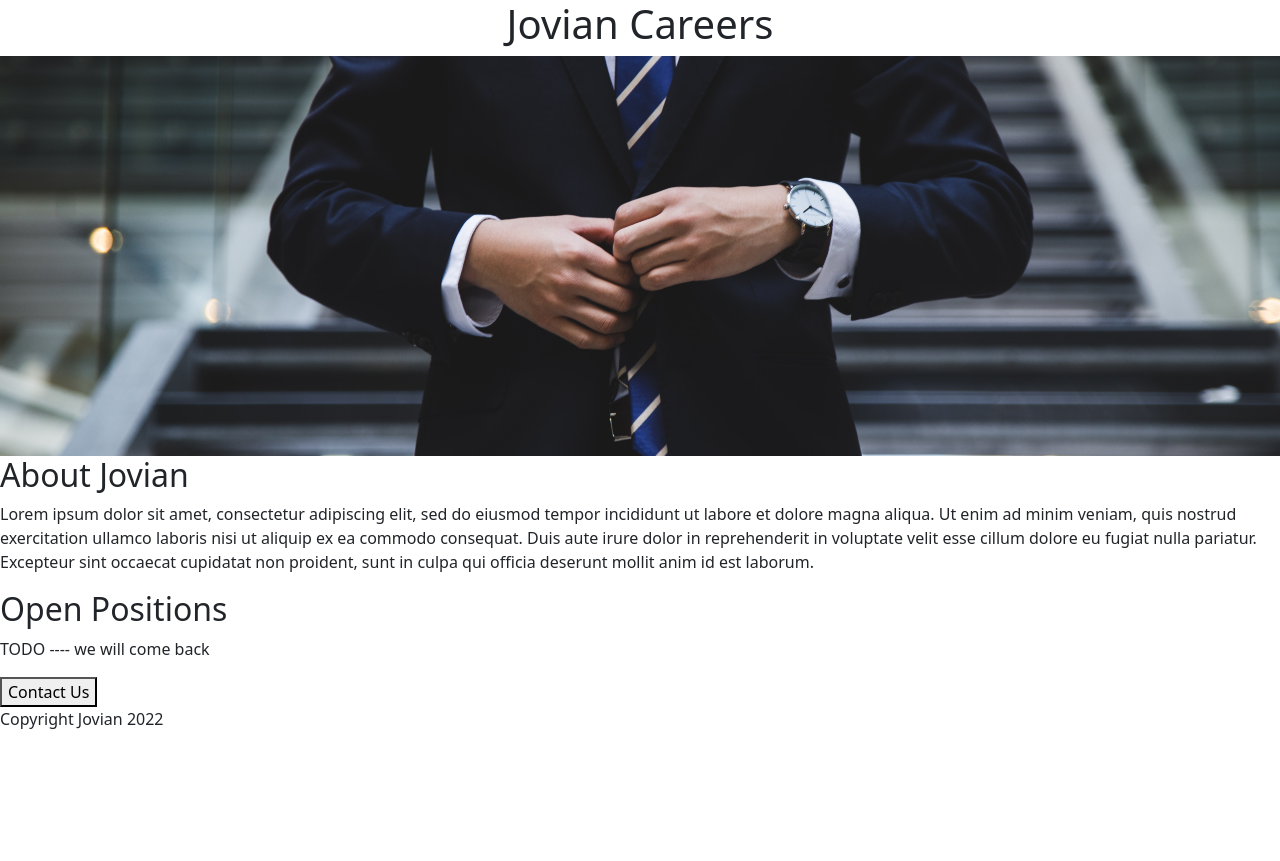
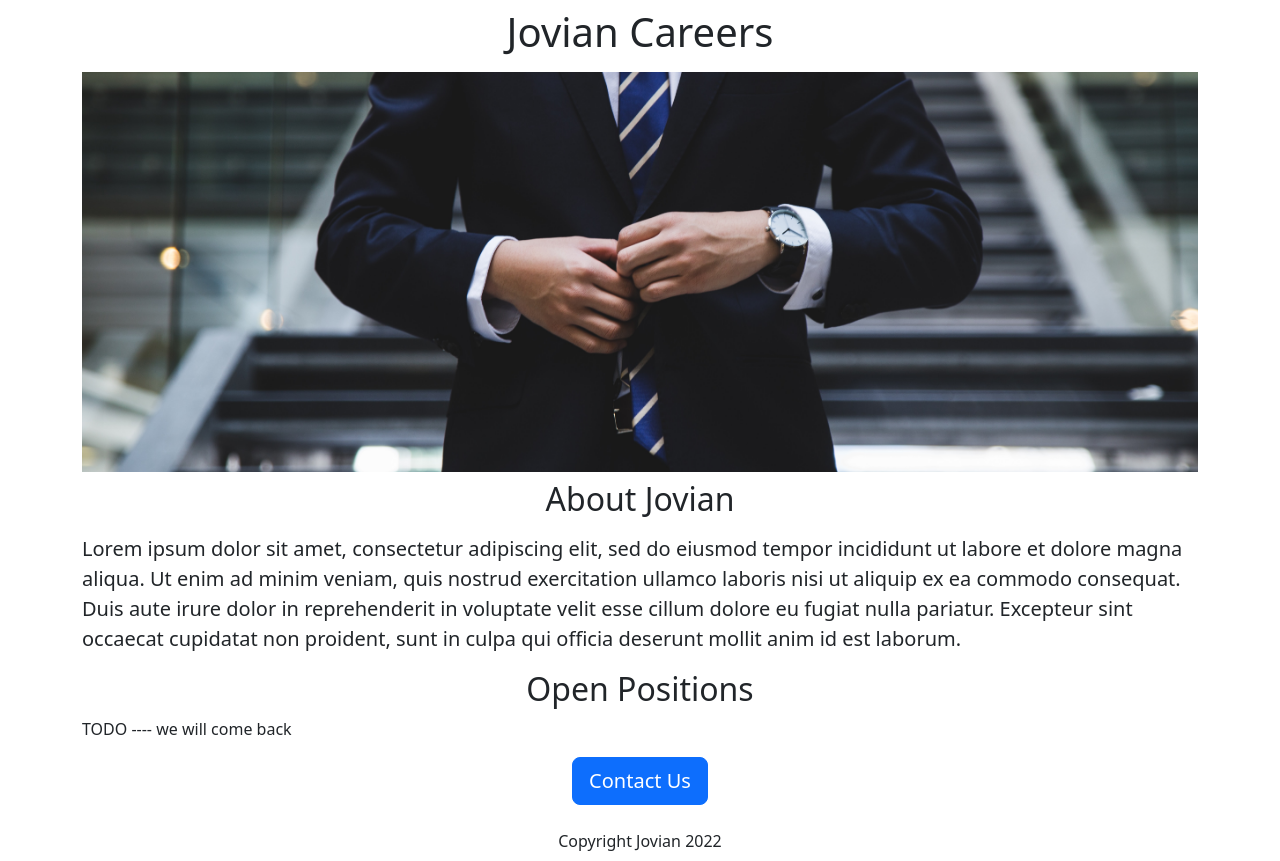
Before and after one commit to b95rkumar/dynamic_web_dev_V3, a Flask app: page / in a window 1280 px wide. Before the commit the page ends 729 px from the top, so only its background shows below. Run offline with Flask 3, Linux system fonts and the light colour scheme.

Commit message:
bootstrap next version

```diff
--- a/templates/home.html
+++ b/templates/home.html
@@ -17,19 +17,19 @@
   </head>
 
   <body>
-  <div >
-    <h1 class="text-center"> Jovian Careers </h1>
+  <div class="container">
+    <h1 class="text-center mt-2 mb-3"> Jovian Careers </h1>
         <img id="banner" src="https://dynamicwebdev.rakeshkumar44.repl.co/static/career_image.jpg" class="img-fluid" >
 
-    <h2> About Jovian </h2>
-    <p >
+    <h2 class="text-center mt-2 mb-3"> About Jovian </h2>
+    <p class="lead">
       Lorem ipsum dolor sit amet, consectetur adipiscing elit, sed do eiusmod tempor incididunt ut labore et dolore magna aliqua. Ut enim ad minim veniam, quis nostrud exercitation ullamco laboris nisi ut aliquip ex ea commodo consequat. Duis aute irure dolor in reprehenderit in voluptate velit esse cillum dolore eu fugiat nulla pariatur. Excepteur sint occaecat cupidatat non proident, sunt in culpa qui officia deserunt mollit anim id est laborum.
     </p>
-    <h2> Open Positions </h2>
+    <h2 class="text-center"> Open Positions </h2>
     <p > TODO ---- we will come back </p>
-    <div >
-      <button> Contact Us </button>
-      <p> Copyright Jovian 2022</p>
+    <div class="text-center">
+      <button class="btn btn-primary btn-lg"> Contact Us </button>
+      <p class="mt-4 mb-2"> Copyright Jovian 2022</p>
       </div>
      </div>
   </body>
```
